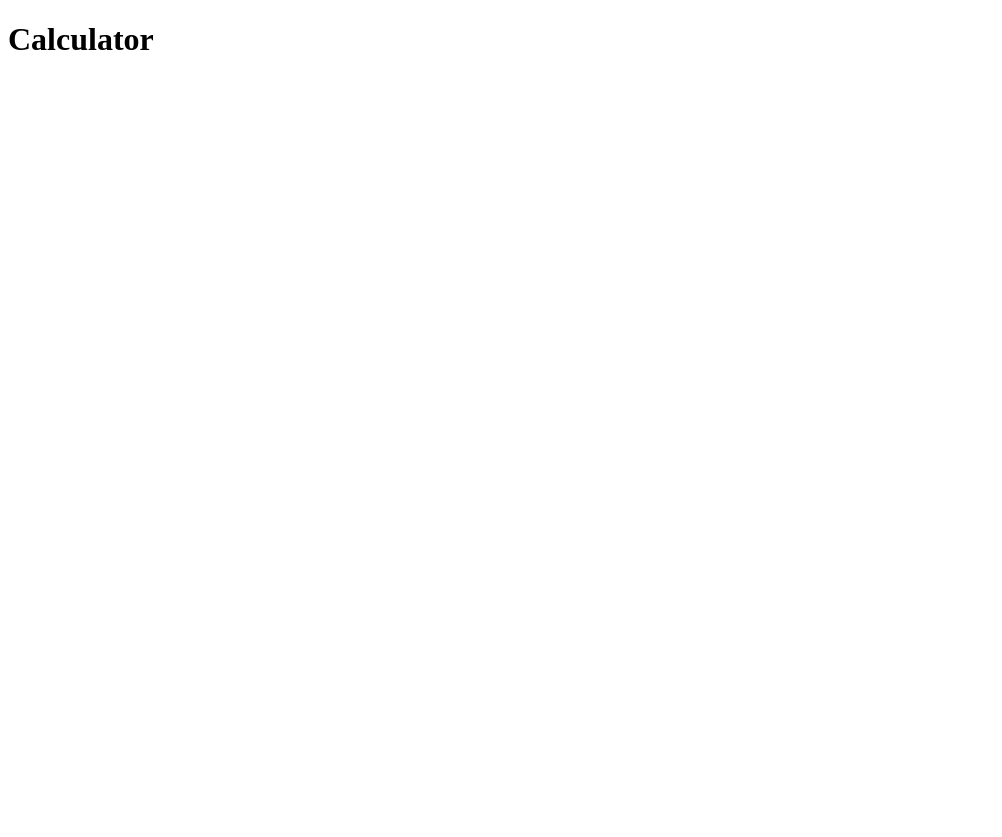
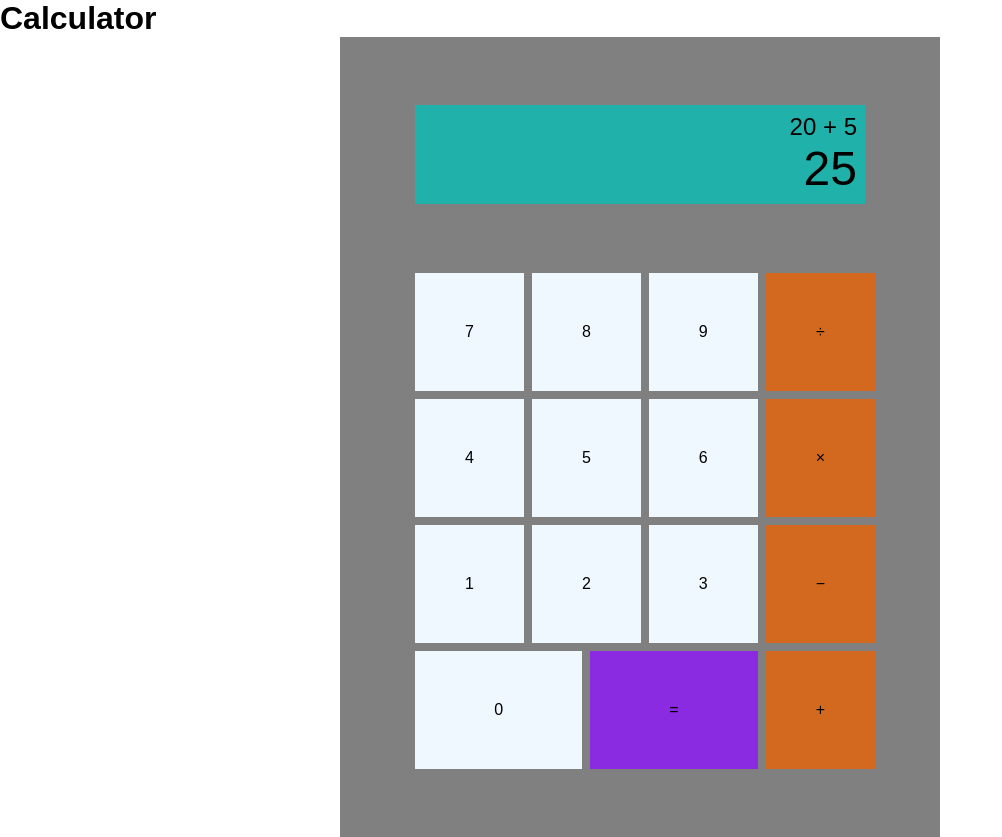
Before and after one commit to EthanMeli/calculator, a plain HTML site: page index.html in a window 1280 px wide. Shown: the whole page, without its empty margins (0-1002 px from the left). Before the commit the page ends 800 px from the top, so only its background shows below. Drawn offline with Linux system fonts and the light colour scheme; a web font is replaced by a local one.

Commit message:
Create basic html and css for calculator display

```diff
--- a/css/styles.css
+++ b/css/styles.css
@@ -0,0 +1,85 @@
+@import url('https://fonts.cdnfonts.com/css/calculator');
+
+*,
+*::after,
+*::before {
+  box-sizing: border-box;
+  margin: 0;
+  padding: 0;
+}
+
+body {
+  font-family: Calculator, Arial, sans-serif;
+}
+
+.calculator {
+  display: flex;
+  flex-direction: column;
+  justify-content: space-evenly;
+  align-items: center;
+  width: 600px;
+  height: 800px;
+  background-color: gray;
+  margin: auto;
+}
+
+.display {
+  background-color: lightseagreen;
+  padding: 8px;
+  width: 450px;
+  text-align: right;
+}
+
+.equation {
+  font-size: 24px;
+}
+
+.result {
+  font-size: 48px;
+}
+
+.buttons {
+  display: flex;
+  width: 450px;
+  align-items: center;
+  gap: 8px;
+}
+
+.numbers {
+  display: flex;
+  flex-direction: column;
+  gap: 8px;
+}
+
+.row-container {
+  display: flex;
+  gap: 8px;
+}
+
+.number {
+  display: flex;
+  flex: 1;
+  justify-content: center;
+  align-items: center;
+  background-color: aliceblue;
+  padding: 50px;
+}
+
+.operators {
+  display: flex;
+  flex-direction: column;
+  gap: 8px;
+}
+
+.operator {
+  display: flex;
+  justify-content: center;
+  align-items: center;
+  background-color: chocolate;
+  padding: 50px;
+  flex: 1;
+}
+
+.equals {
+  background-color: blueviolet;
+}
--- a/index.html
+++ b/index.html
@@ -9,5 +9,40 @@
 </head>
 <body>
   <h1>Calculator</h1>
+  <div class="calculator">
+    <div class="display">
+      <div class="equation">20 + 5</div>
+      <div class="result">25</div>
+    </div>
+    <div class="buttons">
+      <div class="numbers">
+        <div class="row-container">
+          <div class="number">7</div>
+          <div class="number">8</div>
+          <div class="number">9</div>
+        </div>
+        <div class="row-container">
+          <div class="number">4</div>
+          <div class="number">5</div>
+          <div class="number">6</div>
+        </div>
+        <div class="row-container">
+          <div class="number">1</div>
+          <div class="number">2</div>
+          <div class="number">3</div>
+        </div>
+        <div class="row-container">
+          <div class="number">0</div>
+          <div class="operator equals">&equals;</div>
+        </div>
+      </div>
+      <div class="operators">
+        <div class="operator">&divide;</div>
+        <div class="operator">&times;</div>
+        <div class="operator">&minus;</div>
+        <div class="operator">&plus;</div>
+      </div>
+    </div>
+  </div>
 </body>
 </html>
```
